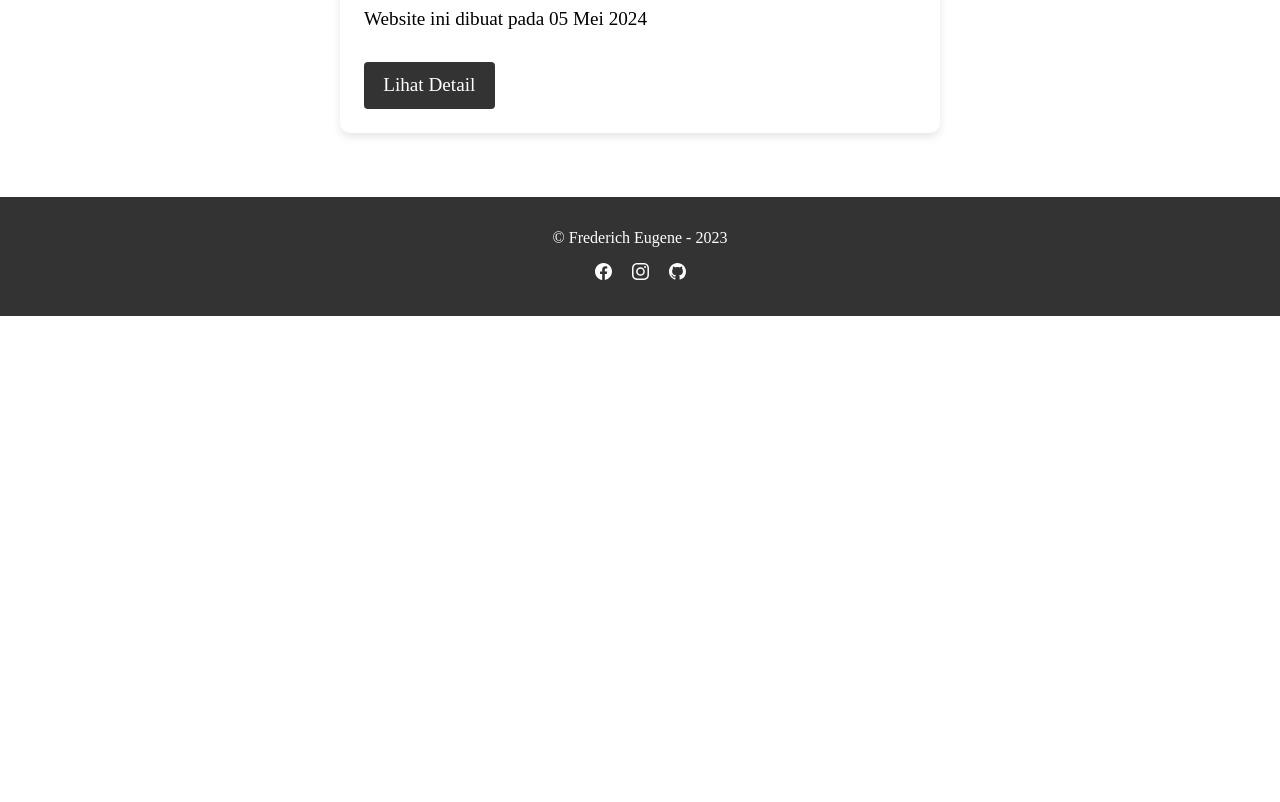
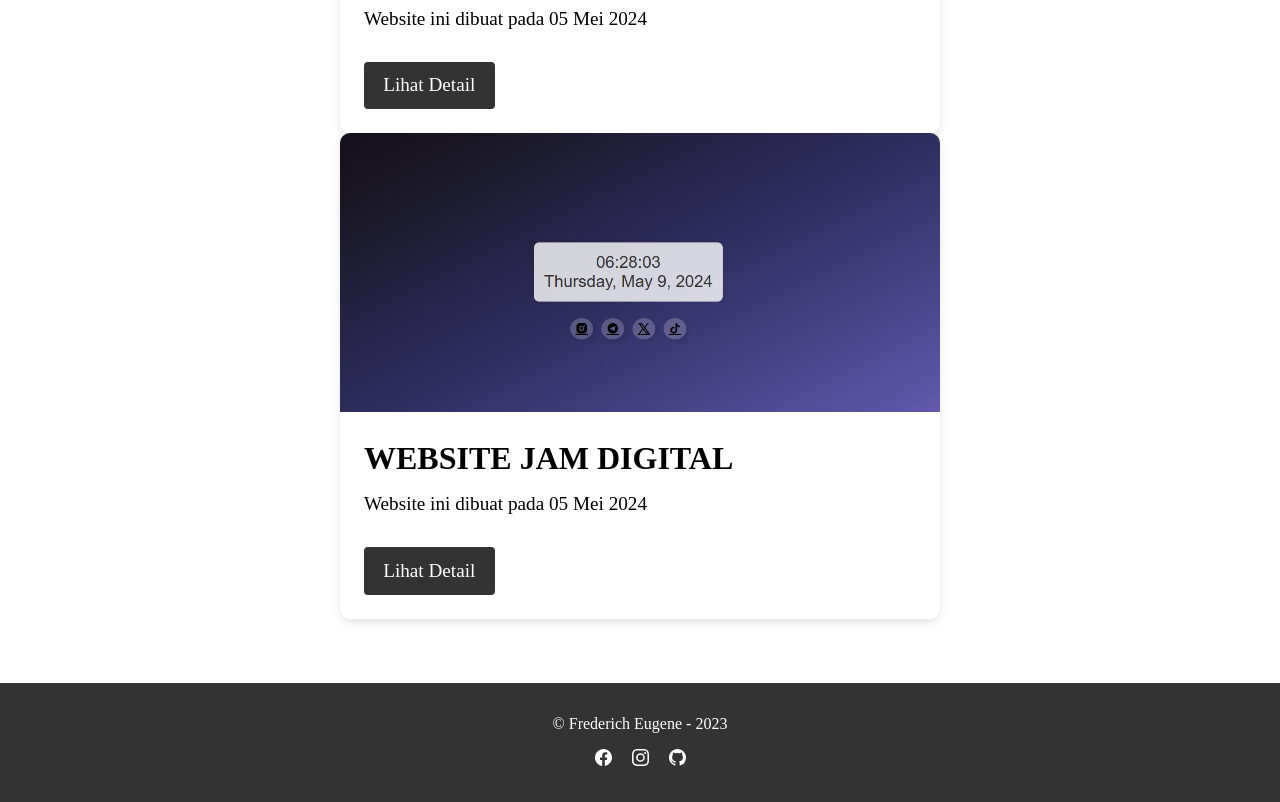
Before and after one commit to TheKingRich/Eugene, a plain HTML site: page index.html in a window 1280 px wide. Shown: the part 3080-3882 px from the top of the page. Before the commit the page ends 3396 px from the top, so only its background shows below. Drawn offline with Linux system fonts and the light colour scheme.

Commit message:
index.html

```diff
--- a/index.html
+++ b/index.html
@@ -71,6 +71,14 @@
           <a href="https://thekingrich.github.io/Kalkulator-Konversi/" class="cta" target="_blankk">Lihat Detail</a>
         </div>
       </div>
+      <div class="project-card">
+        <img src="JD.PNG" alt="Project 5" class="project-image">
+        <div class="project-info">
+          <h3>WEBSITE JAM DIGITAL</h3>
+          <p>Website ini dibuat pada 05 Mei 2024</p>
+          <a href="https://thekingrich.github.io/Jam-Digital/" class="cta" target="_blankk">Lihat Detail</a>
+        </div>
+      </div>
     </div>
     </section>
 
```
